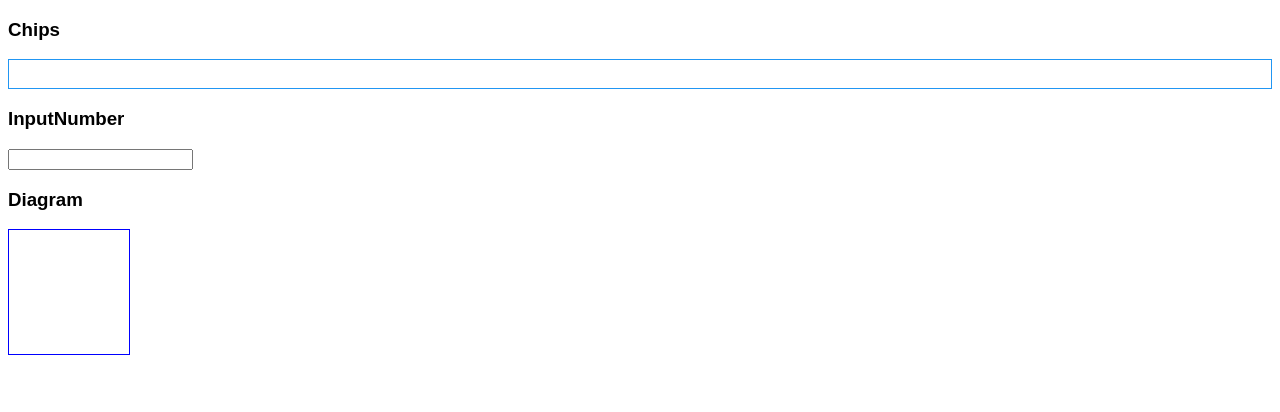
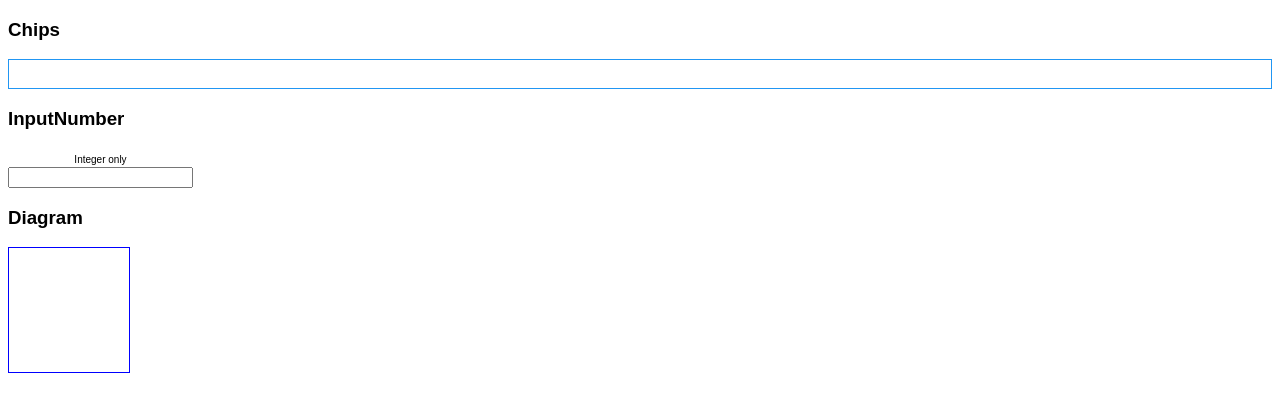
Before and after one commit to 80220/react-ts-practice-github, a React (Create React App) app: page / in a window 1280 px wide. Shown: the top 412 px of the page. Built offline with nearby package versions, Linux system fonts and the light colour scheme.

Commit message:
some css

```diff
--- a/src/components/InputNumber.tsx
+++ b/src/components/InputNumber.tsx
@@ -13,11 +13,21 @@ function InputNumber(props: Props) {
   let numInt = useRef<number>();
   return (
     <div style={{ width: "min-content" }}>
-      <label htmlFor="textInput"></label>
+      <label
+        htmlFor="textInput"
+        style={{
+          fontSize: "10px"
+          // display: "inline-block",
+          // width: "max-content",
+          // textAlign: "left"
+        }}
+      >
+        Integer only
+      </label>
       <input
         id="textInput"
+        type="text"
         value={value}
-        type="text"
         onChange={(e) => {
           let num: string = e.target.value;
           if (num.length === 0) {
```
